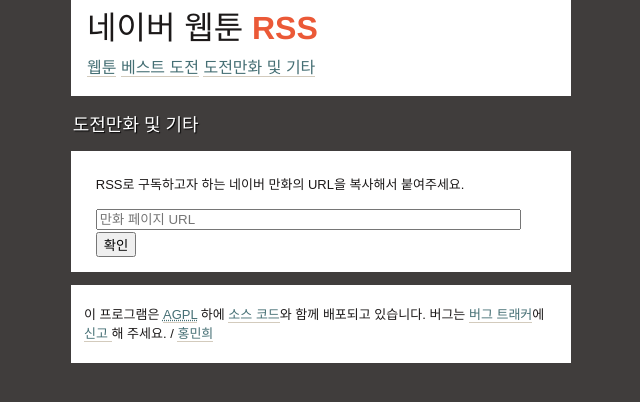
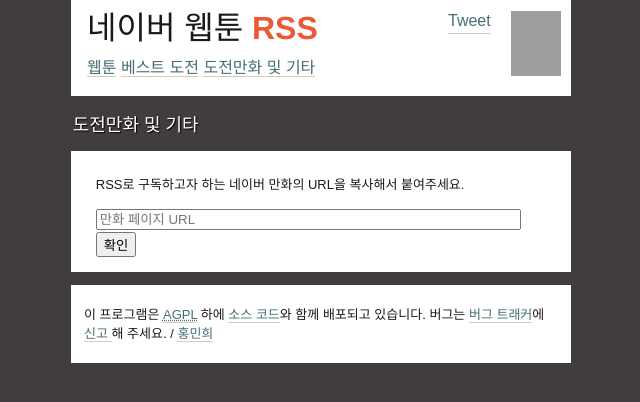
Before and after one commit to d3m3vilurr/navercomicfeed, a Python web app: template navercomicfeed/templates/etc.html in a window 1280 px wide. Shown: the top 402 px of the page, without its empty margins (319-959 px from the left). Run offline with Jinja, Linux system fonts and the light colour scheme; the template is opened without the code that fills it, so the values that code supplies are empty; some libraries are stand-ins or nearby versions; grey boxes are pictures that could not be loaded.

Commit message:
Like and Tweet buttons.

```diff
--- a/navercomicfeed/static/style.css
+++ b/navercomicfeed/static/style.css
@@ -35,3 +35,7 @@ legend { margin-left: -25px; }
 form .error { color: maroon; }
 
 .home { margin-top: 1em; }
+
+.fb-like { border: none; overflow: hidden; width: 50px; height: 65px;
+           position: absolute; top: 11px; margin-left: 440px; }
+.twitter-share-button { position: absolute; top: 9px; margin-left: 377px; }
--- a/navercomicfeed/templates/base.html
+++ b/navercomicfeed/templates/base.html
@@ -9,9 +9,6 @@
     </title>
     <link rel="stylesheet" type="text/css" media="screen"
           href="{{ url_for('static', filename='style.css') }}" />
-    <script
-      src="https://ajax.googleapis.com/ajax/libs/jquery/1.5.1/jquery.min.js">
-    </script>
   </head>
   <body>
     <header>
@@ -36,5 +33,22 @@
          <a href="https://bitbucket.org/dahlia/navercomicfeed/issues/new">신고
          </a>해 주세요. / <a href="http://dahlia.kr/">홍민희</a></p>
     </footer>
+    <script>
+    // <![CDATA[
+    var url = {{ url_for('home', _external=True)|tojson|safe }};
+    var eurl = window.encodeURIComponent(url);
+    document.write('<iframe src="http://www.facebook.com/plugins/like.php' +
+                   '?href=' + eurl + '&amp;layout=box_count&amp;' +
+                   'show_faces=true&amp;width=50&amp;' +
+                   'action=like&amp;font&amp;colorscheme=light&amp;height=65"' +
+                   'scrolling="no" frameborder="0" allowTransparency="true" ' +
+                   'class="fb-like"></iframe>');
+    document.write('<a href="http://twitter.com/share" ' +
+                   'class="twitter-share-button" ' +
+                   'data-url="' + url + '" data-count="vertical" ' +
+                   'data-via="hongminhee" data-lang="ko">Tweet</a>');
+    // ]]>
+    </script>
+    <script src="http://platform.twitter.com/widgets.js"></script>
   </body>
 </html>
```
